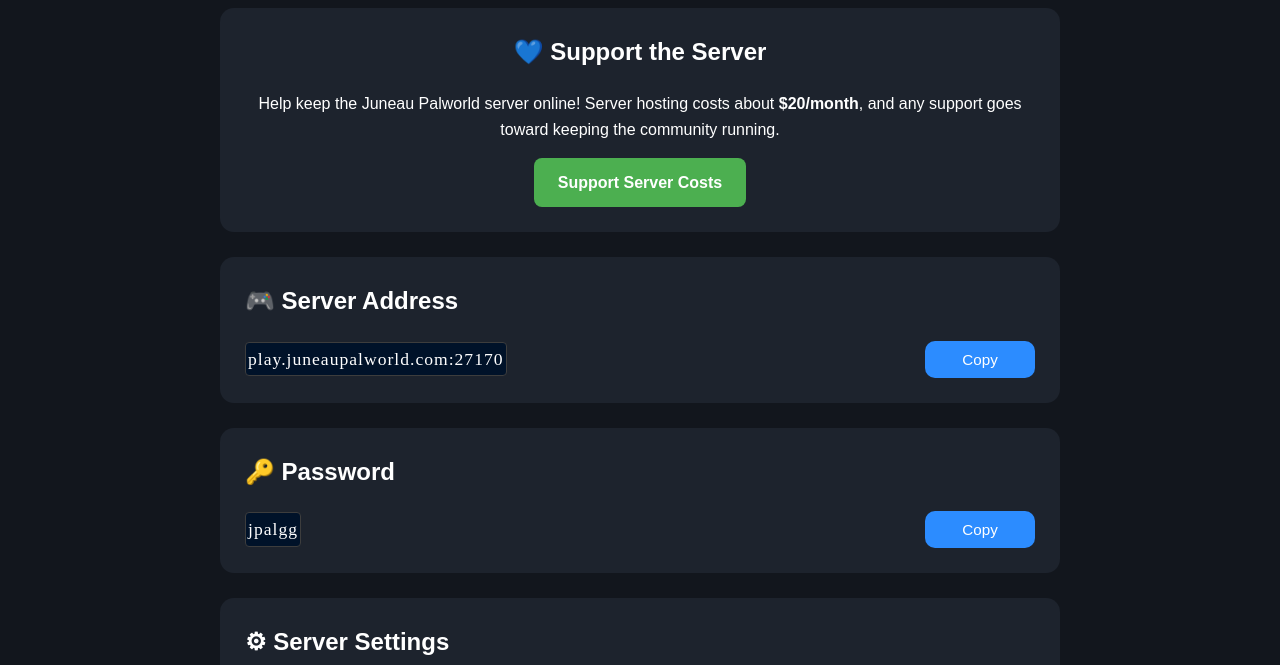
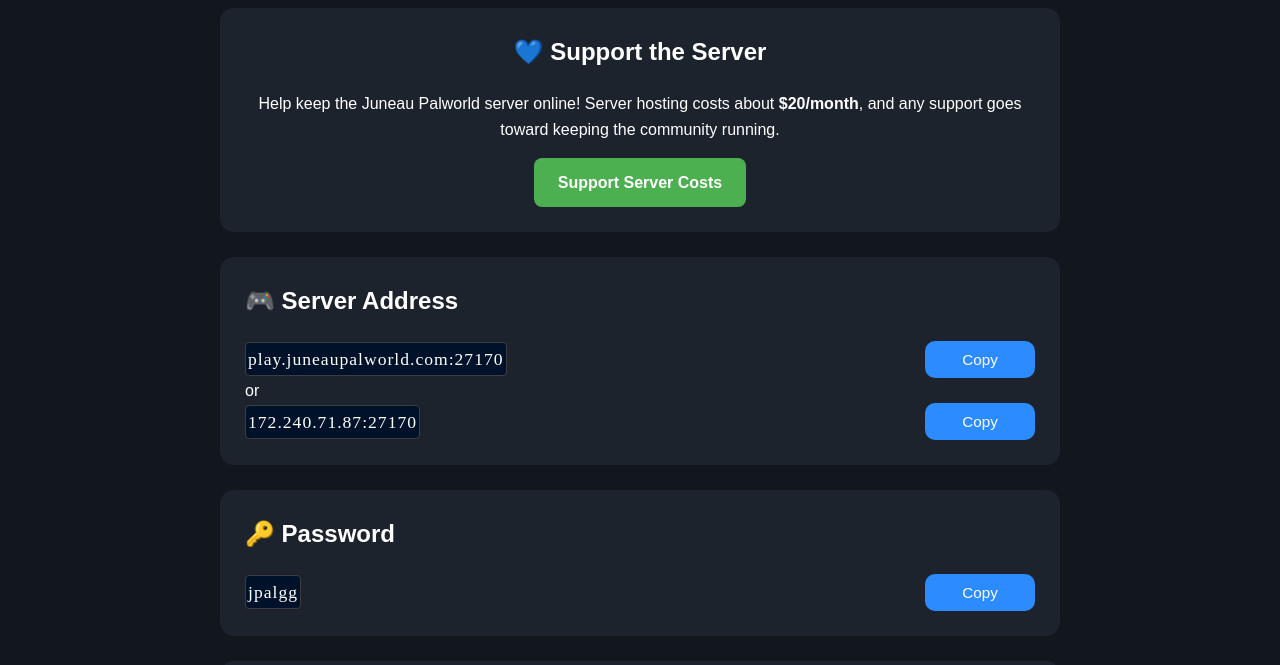
Before and after one commit to JL907/jl907.github.io, a plain HTML site: page index.html in a window 1280 px wide. Shown: the part 642-1307 px from the top of the page. Drawn offline with Linux system fonts and the light colour scheme; a web font is replaced by a local one.

Commit message:
Update index.html

```diff
--- a/index.html
+++ b/index.html
@@ -55,6 +55,16 @@
                 <button
                     class="copyButton"
                     onclick="copyText('server', this)">
+                    Copy
+                </button>
+            </div>
+            or
+            <div class="copyBox">
+                <pre><code id="server-direct">172.240.71.87:27170</code></pre>
+
+                <button
+                    class="copyButton"
+                    onclick="copyText('server-direct', this)">
                     Copy
                 </button>
             </div>
```
